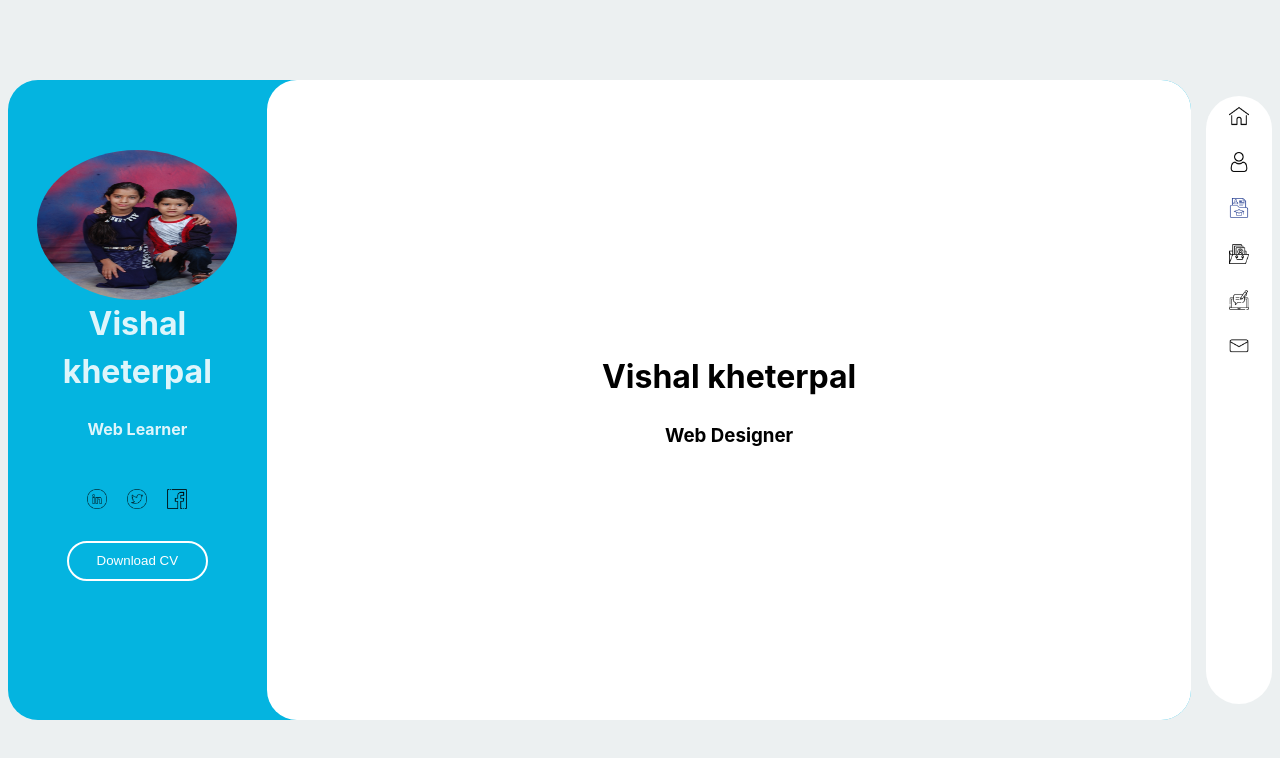
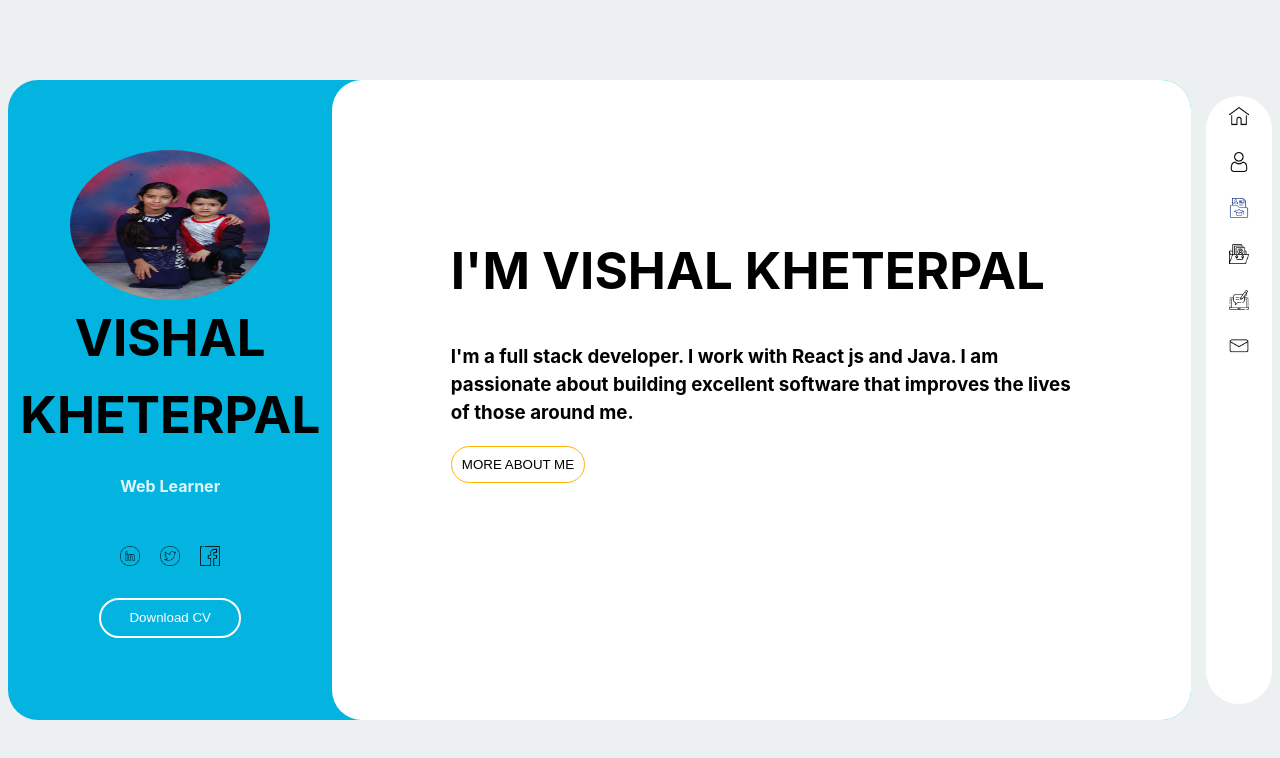
Before and after one commit to vishalkheterpal786/Portfolio, a React (Vite) app: page / in a window 1280 px wide. Shown: the top 758 px of the page. Built offline with nearby package versions, Linux system fonts and the light colour scheme.

Commit message:
button-added

```diff
--- a/src/App.css
+++ b/src/App.css
@@ -11,7 +11,6 @@
   width: 100%;
   height: 100%;
   min-height: 80vh;
-
   border-radius: 30px;
   display: flex;
 }
@@ -32,10 +31,10 @@
 }
 
 .info{
-  display: flex;
+  padding: 10%;
   justify-content: center;
   align-items: center;
-  text-align: center;
+
   width: 100%;
   background-color: white;
   border-radius: 30px;
@@ -47,3 +46,9 @@
 .text{
   color: black;
 }
+h1{
+  text-transform: uppercase;
+  color: black;
+  font-size: 51px;
+  font-weight: 700;
+}
--- a/src/App.tsx
+++ b/src/App.tsx
@@ -1,6 +1,7 @@
 import "./App.css"
 import Menu from "./components/Menu"
 import ProfileCard from "./components/ProfileCard"
+import SlideButton from "./components/SlideButton"
 
 function App() {
   return (
@@ -8,10 +9,13 @@ function App() {
       <div className='baselayout'>
         <ProfileCard name='Vishal kheterpal' job='Web Learner'></ProfileCard>
         <div className='info'>
-          <div>
-            <h1 className='text'>Vishal kheterpal</h1>
-            <h3 className='text'>Web Designer</h3>
-          </div>
+          <h1>I'm vishal kheterpal</h1>
+          <h3 className='text'>
+            I'm a full stack developer. I work with React js and Java. I am
+            passionate about building excellent software that improves the lives
+            of those around me.
+          </h3>
+          <SlideButton></SlideButton>
         </div>
       </div>
       <Menu />
--- a/src/components/Menu/menu.css
+++ b/src/components/Menu/menu.css
@@ -16,10 +16,3 @@
     border-radius: 50%;
     background-color:  rgb(32, 142, 239)
 }
-.menuItem:hover::before{
-    content: "Look at this orange box.";
-    background-color: #ffba10;
-    border-color: black;
-    border-style: dotted;
-    float: left;
-}
--- a/src/components/ProfileCard/index.tsx
+++ b/src/components/ProfileCard/index.tsx
@@ -16,7 +16,10 @@ function ProfileCard(user: userDetails) {
       <h4>{user.job}</h4>
       <ul className='profileCardUl'>
         <li>
-          <a href='' target='blaank'>
+          <a
+            href='https://www.linkedin.com/in/vishal-kheterpal-17b4671b/'
+            target='blank'
+          >
             <img
               className='socialMediaLogo'
               src={linkedinLogo}
@@ -25,7 +28,7 @@ function ProfileCard(user: userDetails) {
           </a>
         </li>
         <li>
-          <a href='' target='blaank'>
+          <a href='https://twitter.com/' target='blank'>
             <img
               className='socialMediaLogo'
               src={twitterLogo}
@@ -34,7 +37,7 @@ function ProfileCard(user: userDetails) {
           </a>
         </li>
         <li>
-          <a href='' target='blaank'>
+          <a href='https://www.facebook.com/' target='blank'>
             <img
               className='socialMediaLogo'
               src={facebookLogo}
@@ -44,7 +47,7 @@ function ProfileCard(user: userDetails) {
         </li>
       </ul>
 
-      <button>Download CV</button>
+      <button className='cvButton'>Download CV</button>
     </div>
   )
 }
--- a/src/components/ProfileCard/profileCard.css
+++ b/src/components/ProfileCard/profileCard.css
@@ -38,7 +38,7 @@ ul > li >a :hover{
     background-color:  rgba(255,255,255,.2)
 }
 
-button {
+.cvButton {
     background-color: var(--bgcolor);
     border-style: solid;
     border-radius: 20px;
@@ -49,7 +49,7 @@ button {
     cursor: pointer;
   }
 
-button:hover {
+.cvButton:hover {
     background-color: white;
     color: var(--bgcolor);
 }
--- /dev/null
+++ b/src/components/SlideButton/SlideButton.css
@@ -0,0 +1,16 @@
+.profileButton{
+    border: 1px solid #ffb400;
+    border-radius: 20px;
+    background-color: white;
+    cursor: pointer;
+    padding: 10px;
+    display: block;
+    text-transform: uppercase;
+    background: linear-gradient(to right, #ffb400 50%, white 50%);
+    background-position: right bottom;
+    transition: all .5s ease-out;
+    background-size: 200% 100%;
+}
+.profileButton:hover{
+    background-position: left bottom;
+}
--- /dev/null
+++ b/src/components/SlideButton/index.tsx
@@ -0,0 +1,11 @@
+import "./SlideButton.css"
+function SlideButton() {
+  return (
+    <>
+      <button className='profileButton'>
+        <span>More about me</span>
+      </button>
+    </>
+  )
+}
+export default SlideButton
```
Also changed, not shown: src/index.css (line endings or trailing spaces).
